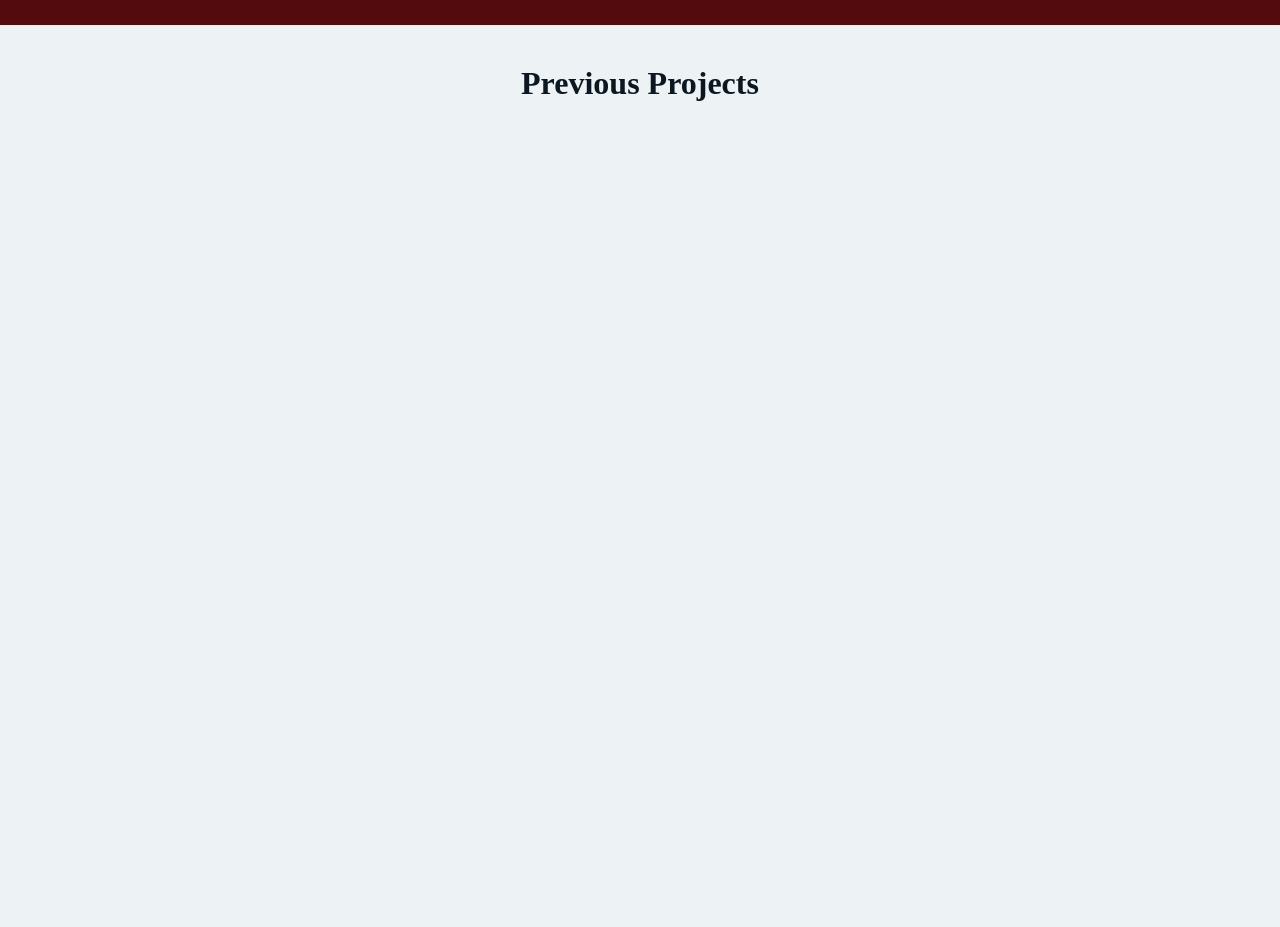
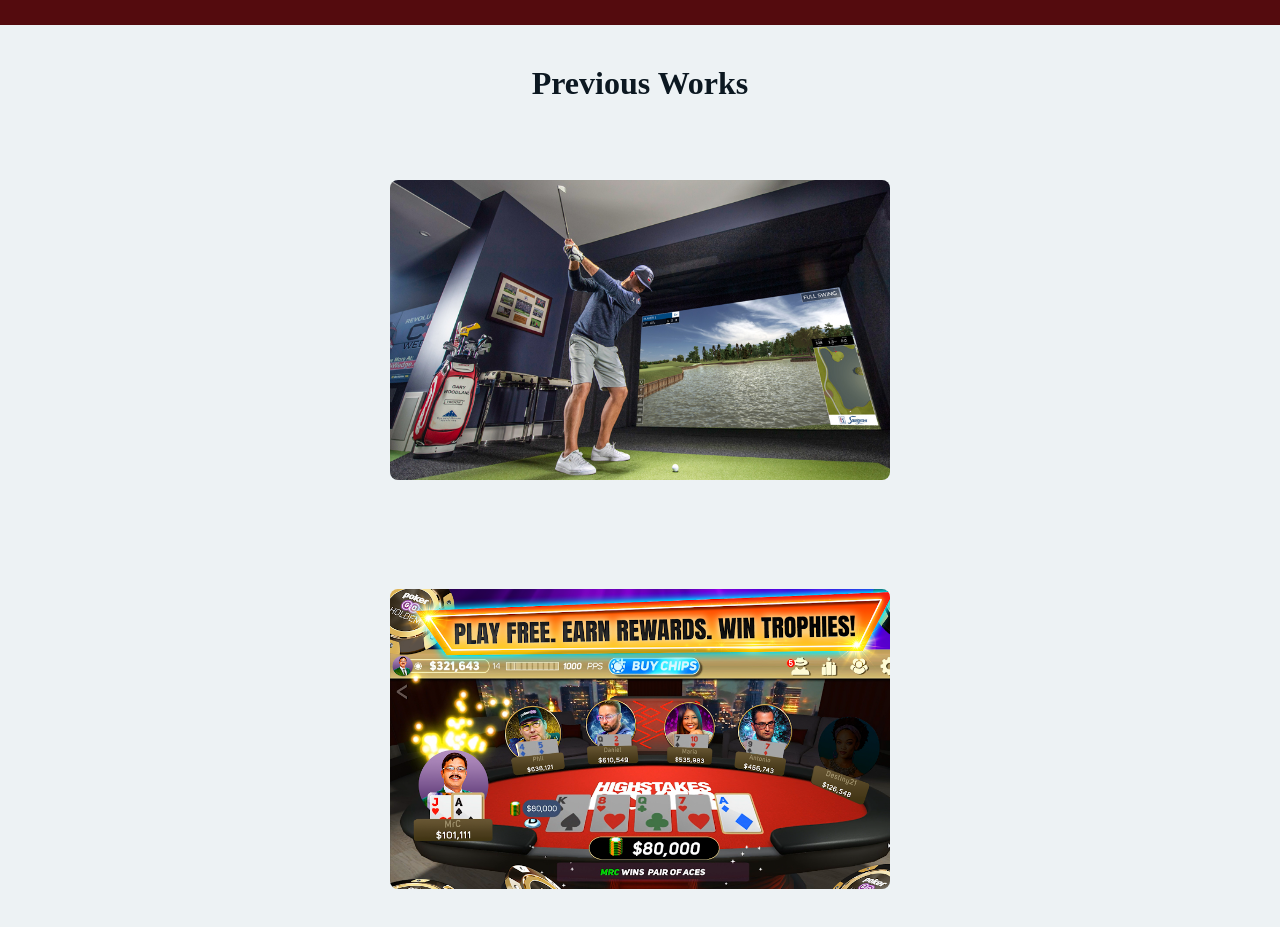
Before and after one commit to spacetitan/WebsiteProgramming, a React (Create React App) app: page / in a window 1280 px wide. Shown: the part 2300-3227 px from the top of the page. Built offline with nearby package versions, Linux system fonts and the light colour scheme.

Commit message:
added past work Image components

```diff
--- /dev/null
+++ b/src/Components/Images/OverlayImages/OverlayImages.css
@@ -0,0 +1,88 @@
+.imageBox
+{
+    position: relative;
+
+    height: 100%;
+    width: 100%;
+
+    overflow: hidden;
+    border-radius: 1vh;
+}
+
+.overlay h2
+{
+    padding-top: 5%;
+}
+
+.overlay p
+{
+    padding: 5%;
+}
+
+.workLink:link
+{
+    color:#EDF2F4;
+}
+
+.workLink:hover
+{
+    color: #540B0E;
+}
+
+.workLink:visited
+{
+    color: #8D99AE;
+}
+
+.workLink:active
+{
+    color: #8D99AE;
+}
+
+.linkButton
+{
+    color: #EDF2F4;
+    background-color:transparent;
+    border: 2px solid #EDF2F4;
+    border-radius: 1vh;
+    padding: 10px 16px;
+    text-align: center;
+    text-decoration: none;
+    display: inline-block;
+    font-size: 16px;
+    transition: background-color 0.3s;
+}
+
+.linkButton:hover
+{
+    background-color: #540B0E;
+}
+
+.imageBox .overlay
+{
+    position: absolute;
+    top: 0;
+    left: 0;
+    width: 100%;
+    height: 100%;
+    color: #EDF2F4;
+    background: #0C1821;
+    opacity: 0;
+    transition: opacity 0.3s;
+}
+
+.imageBox:hover .overlay
+{
+    opacity: .9;
+}
+
+.workImage
+{
+    position:relative;
+
+    display: block;
+    margin-left: auto;
+    margin-right: auto;
+    height: 110%;
+    width: auto;
+}
--- /dev/null
+++ b/src/Components/Images/OverlayImages/OverlayImages.js
@@ -0,0 +1,28 @@
+import React from 'react';
+import './OverlayImages.css';
+
+const OverlayImages = ({title, body, linkText, link, imageLink}) =>
+{
+    const checkTitle = title == null ? "Need Title" : title;
+    const checkBody = body == null ? "Need Body" : body;
+    const checkLinkText = linkText == null ? "Need Link Text" : linkText + " >";
+    const checkLink = link == null ? "./Images/tempImage.png" : link;
+    const checkImage = imageLink == null ? "" : imageLink;
+
+    return(
+        <div className="imageBox">
+            <img src={checkImage} alt="" className="workImage" />
+
+            <div className="overlay">
+                <h2>{checkTitle}</h2>
+
+                <p>{checkBody}</p>
+
+                <a href={checkLink} target="_blank" className="workLink"><button className="linkButton">{checkLinkText}</button></a>
+
+            </div>
+        </div>
+    );
+}
+
+export default OverlayImages;
--- a/src/Pages/index.css
+++ b/src/Pages/index.css
@@ -12,6 +12,7 @@
     width: 60%;
     font-family: Arial, Helvetica, sans-serif;
 	font-size: 24px;
+
     color: #0C1821;
 }
 
@@ -135,4 +136,27 @@
 .previousWorkContainer h1
 {
     padding-top: 5vh;
+    padding-bottom: 3vh;
 }
+
+.worksContainer
+{
+    display: flex;
+    flex-wrap: wrap;
+    margin: auto;
+
+    height: 40%;
+    width: 85%;
+}
+
+.workCard
+{
+    float: left;
+    padding: 5%;
+    margin: auto;
+
+    height: 300px;
+    width: 500px;
+
+    border-radius: 1vh;
+}
--- a/src/Pages/index.js
+++ b/src/Pages/index.js
@@ -1,6 +1,8 @@
 import React from 'react';
 import { VertDivider } from '../Components/Divider/Divider';
+import {BrowserRouter as Router, Switch, Route} from 'react-router-dom';
 import './index.css';
+import OverlayImages from '../Components/Images/OverlayImages/OverlayImages';
 
 const Home = () => {
 	return (
@@ -121,7 +123,29 @@ const Home = () => {
 				</div>
 
 				<div className="previousWorkContainer">
-					<h1>Previous Projects</h1>
+					<h1>Previous Works</h1>
+
+					<div className="worksContainer">
+						<div className="workCard">
+							<OverlayImages
+								title = "Full Swing Golf Simulator"
+								body="Lorem ipsum dolor sit amet, consectetur adipisicing elit, sed do eiusmod tempor incididunt ut labore et dolore magna aliqua."
+								linkText="Check out there website"
+								link="https://www.fullswinggolf.com/"
+								imageLink="./Images/FullSwingGolfSimulator.jpg"
+							/>
+						</div>
+
+						<div className="workCard">
+							<OverlayImages
+								title = "PokerGo Holdem"
+								body="Lorem ipsum dolor sit amet, consectetur adipisicing elit, sed do eiusmod tempor incididunt ut labore et dolore magna aliqua."
+								linkText="Check it out on the appstore"
+								link="https://play.google.com/store/apps/details?id=com.PokerGO.Holdem&hl=en_US&gl=US"
+								imageLink="./Images/PokerGOHoldEm.png"
+							/>
+						</div>
+					</div>
 				</div>
 			</body>
 		</>
```
Also changed, not shown: public/Images/FullSwingGolfSimulator.jpg (added), public/Images/PokerGOHoldEm.png (added).
